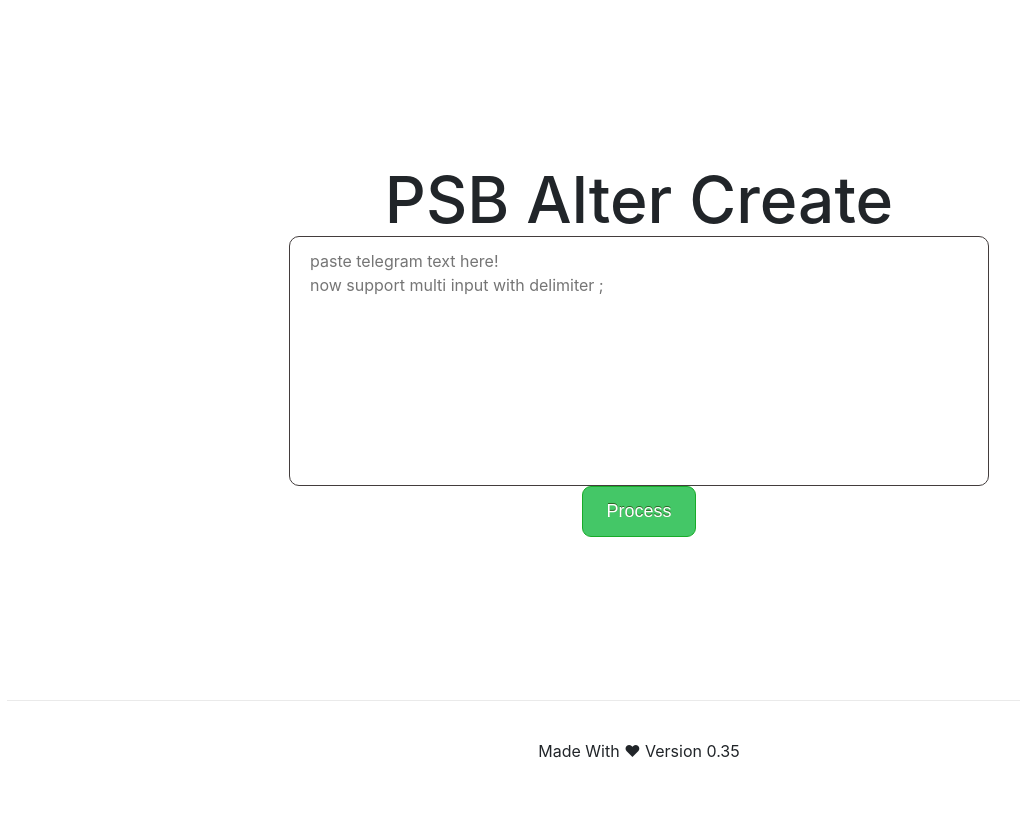
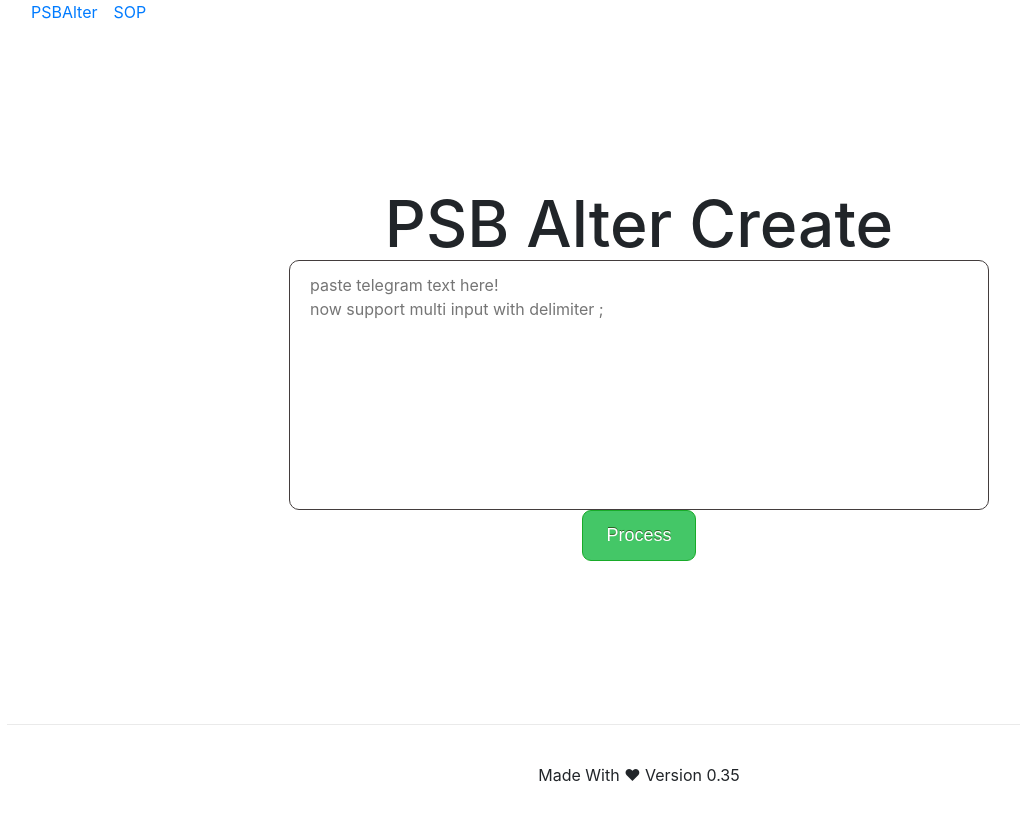
Before and after one commit to gauraputu/idaman, a Next.js app: page / in a window 1280 px wide. Shown: the top 820 px of the page, without its empty margins (1-1021 px from the left). Built offline with nearby package versions, Linux system fonts and the light colour scheme; no server answers.

Commit message:
adding navbar

```diff
--- /dev/null
+++ b/components/Navbar.js
@@ -0,0 +1,37 @@
+import styles from '../styles/Home.module.css';
+import 'tailwindcss/tailwind.css'
+
+const Navbar = () => (
+    <>
+    	<nav class="bg-white ">
+		<div class="max-w-6xl mx-auto px-4">
+			<div class="flex justify-between">
+				<div class="flex space-x-7">
+					{/* <div>
+						<a href="#" class="flex items-center py-4 px-2">
+							<img src="logo.png" alt="Logo" class="h-8 w-8 mr-2" />
+							<span class="font-semibold text-gray-500 text-lg"
+								>Navigation</span
+							>
+						</a>
+					</div> */}
+					<div class="hidden md:flex items-center space-x-1">
+						<a
+							href=""
+							class="py-4 px-2 text-green-500 border-b-4 border-green-500 font-semibold "
+							>PSBAlter</a
+						>
+						<a
+							href=""
+							class="py-4 px-2 text-gray-500 font-semibold hover:text-green-500 transition duration-300"
+							>SOP</a
+						>
+					</div>
+				</div>
+			</div>
+		</div>
+	</nav>
+    </>
+);
+
+export default Navbar;
--- a/package.json
+++ b/package.json
@@ -23,7 +23,10 @@
     "swr": "^1.0.1"
   },
   "devDependencies": {
+    "autoprefixer": "^10.4.0",
     "eslint": "7.32.0",
-    "eslint-config-next": "11.1.2"
+    "eslint-config-next": "11.1.2",
+    "postcss": "^8.3.11",
+    "tailwindcss": "^2.2.19"
   }
 }
--- a/pages/index.js
+++ b/pages/index.js
@@ -1,4 +1,4 @@
-
+import Navbar from '../components/Navbar';
 import Layout from '../components/Layout';
 import PsbAlter from '../components/PsbAlter';
 // import { proses } from '../public/static/query.js'
@@ -9,6 +9,7 @@ const proses = require('../public/static/query');
 const Home = () => (
   <>
     <Layout />
+    <Navbar />
     <PsbAlter />
   </>
 )
--- /dev/null
+++ b/postcss.config.js
@@ -0,0 +1,6 @@
+module.exports = {
+  plugins: {
+    tailwindcss: {},
+    autoprefixer: {},
+  },
+}
```
Also changed, not shown: tailwind.config.js (added, +11 -0 lines), components/SOP.js (added), 1 other file (tests, documents, lock files or other folders).
